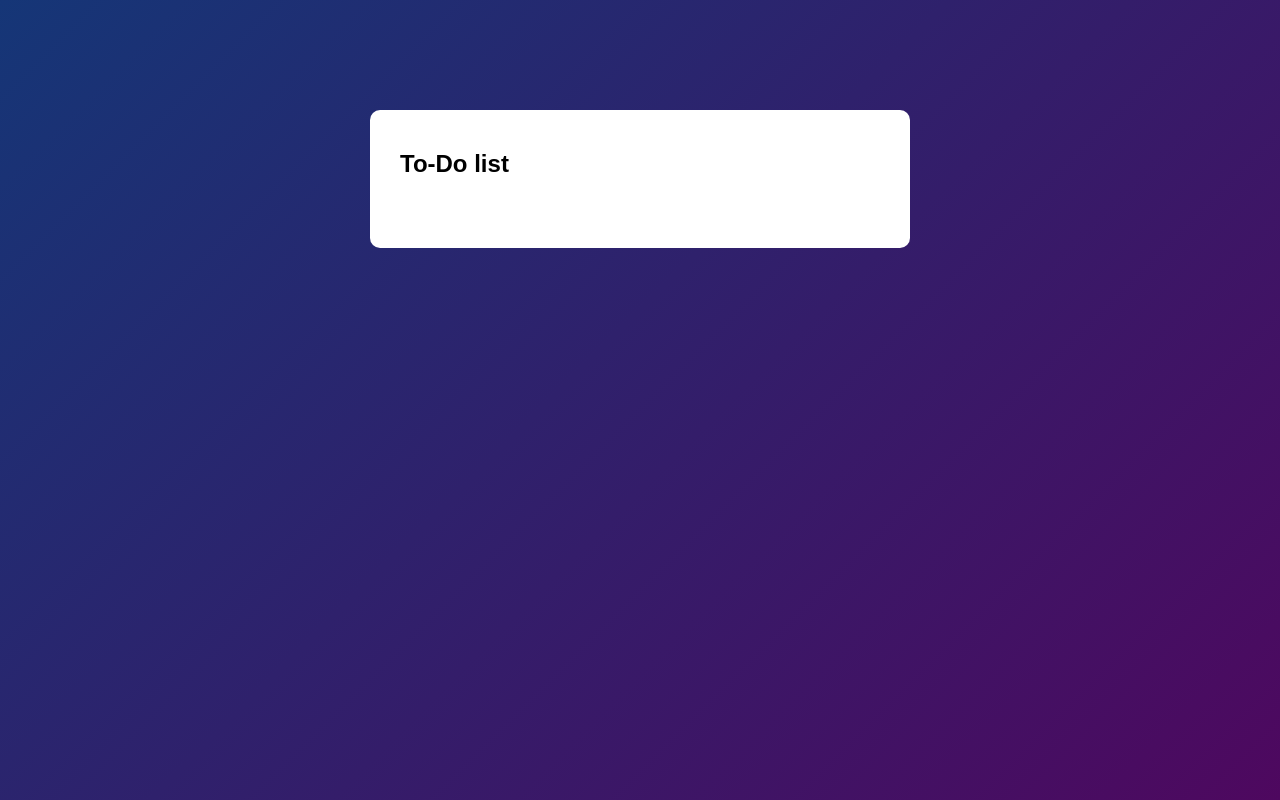
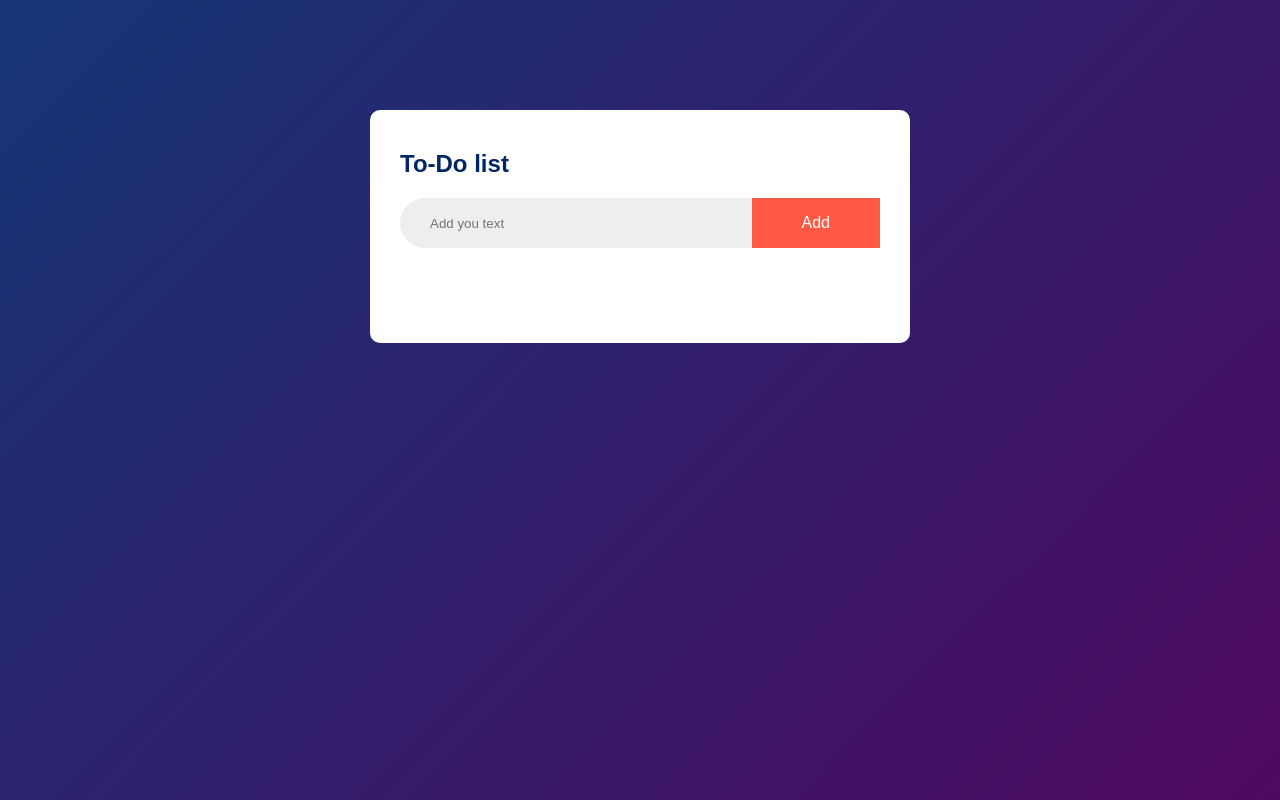
Before and after one commit to Shade-original/Todo-List-App, a plain HTML site: page index.html in a window 1280 px wide. Drawn offline with Linux system fonts and the light colour scheme.

Commit message:
third commit
just an update for the styling

```diff
--- a/index.html
+++ b/index.html
@@ -9,6 +9,10 @@
         <div class="container">
             <div class="todo-app">
                 <h2>To-Do list</h2>
+                <div class="row">
+                    <input type="text" id="input-box" placeholder="Add you text">
+                    <botton>Add</botton>
+                </div>
             </div>
 
         </div>
--- a/styles.css
+++ b/styles.css
@@ -18,3 +18,34 @@
     padding: 40px 30px 70px;
     border-radius: 10px;
 }
+.todo-app h2{
+    color: #002765;
+    display: flex;
+    align-items: center;
+    margin-bottom: 20px;
+}
+.row{
+    display: flex;
+    align-items: center;
+    justify-content: space-between;
+    background: #edeef0;
+    border-radius: 30px;
+    padding-left: 20px;
+    margin-bottom: 25px;
+}
+input{
+    flex: 1;
+    border: none;
+    outline: none;
+    background: transparent;
+    padding: 10px;
+    font-weight: 14px;
+}
+botton{
+    border: none;
+    outline: none;
+    padding: 16px 50px;
+    background: #ff5945;
+    color: #fff;
+
+}
```
